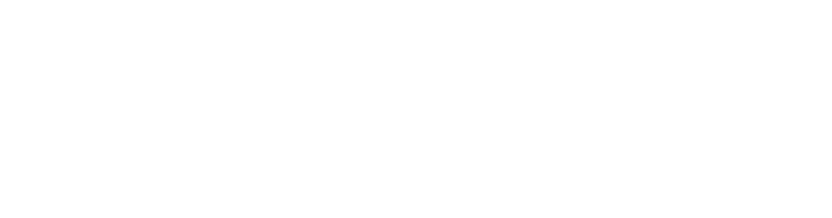
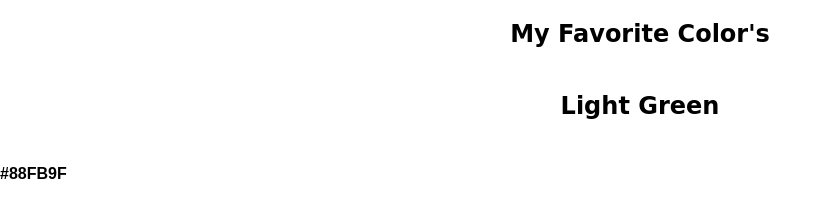
Before and after one commit to mlumpkins/mlumpkins.github.Io, a plain HTML site: page exercise/color-palettes/index.html in a window 1280 px wide. Shown: the whole page, without its empty margins (0-832 px from the left). Drawn offline with Linux system fonts and the light colour scheme.

Commit message:
Update index.html

```diff
--- a/exercise/color-palettes/index.html
+++ b/exercise/color-palettes/index.html
@@ -3,10 +3,23 @@
     <head>
         <meta charset="UTF-8">
         <meta name="viewport" content="width=device-width, initial-scale=1.0">
-        <title>Document</title>
+        <title>Color-palettes</Color-palettes></title>
         <link href="css/style.css" rel="stylesheet">
     </head>
     <body>
+        <h2 id="My-Favorite-Colors-heading">
+            My Favorite Color's
+        </h2>
+        <div>
+            <h2 id="light-green-area">
+                Light Green
+            </h2>
+            <h4>
+                #88FB9F
+            </h4>
+        </div>
+
+        <div>
 
     </body>
 </html>
```
